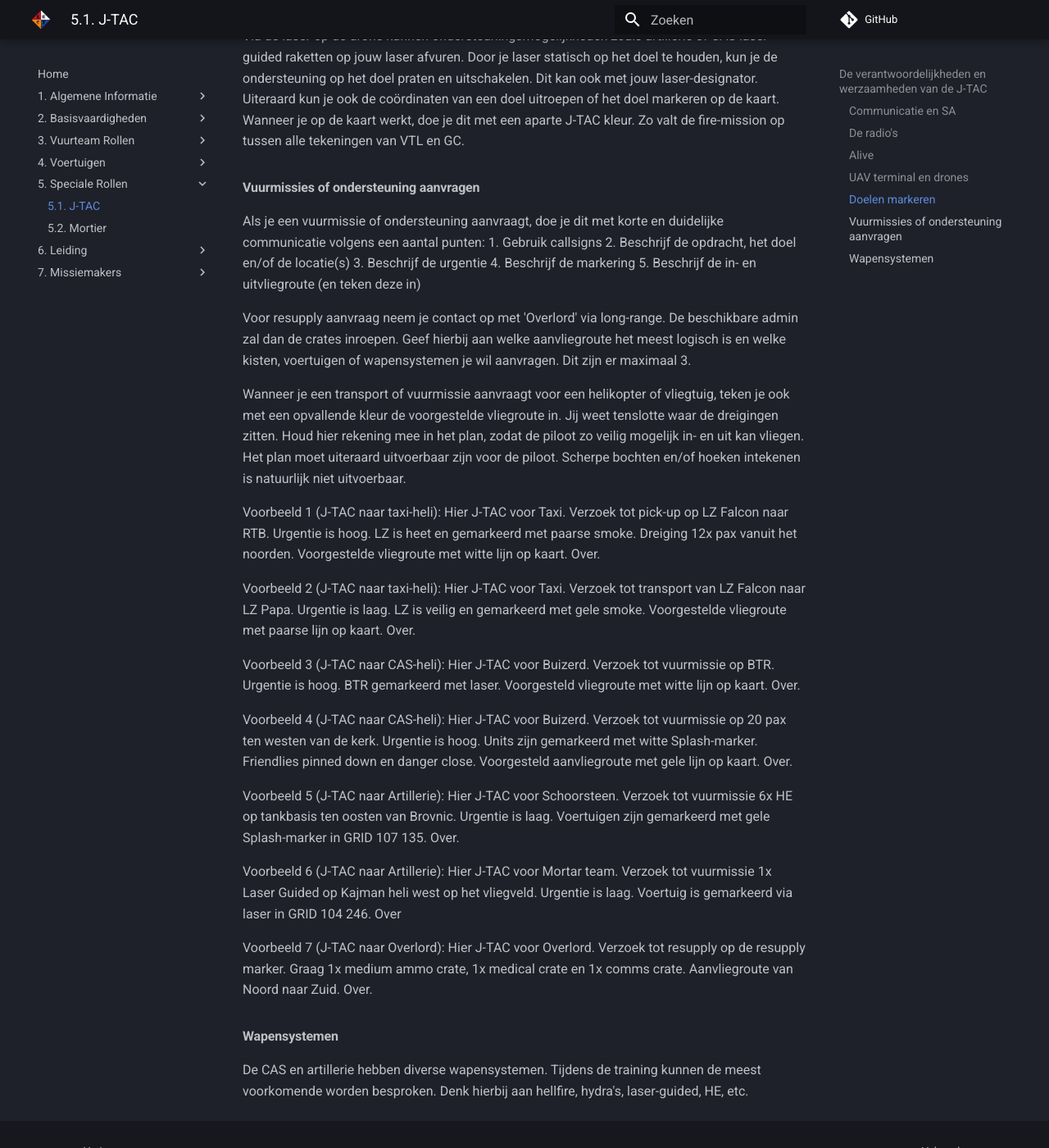
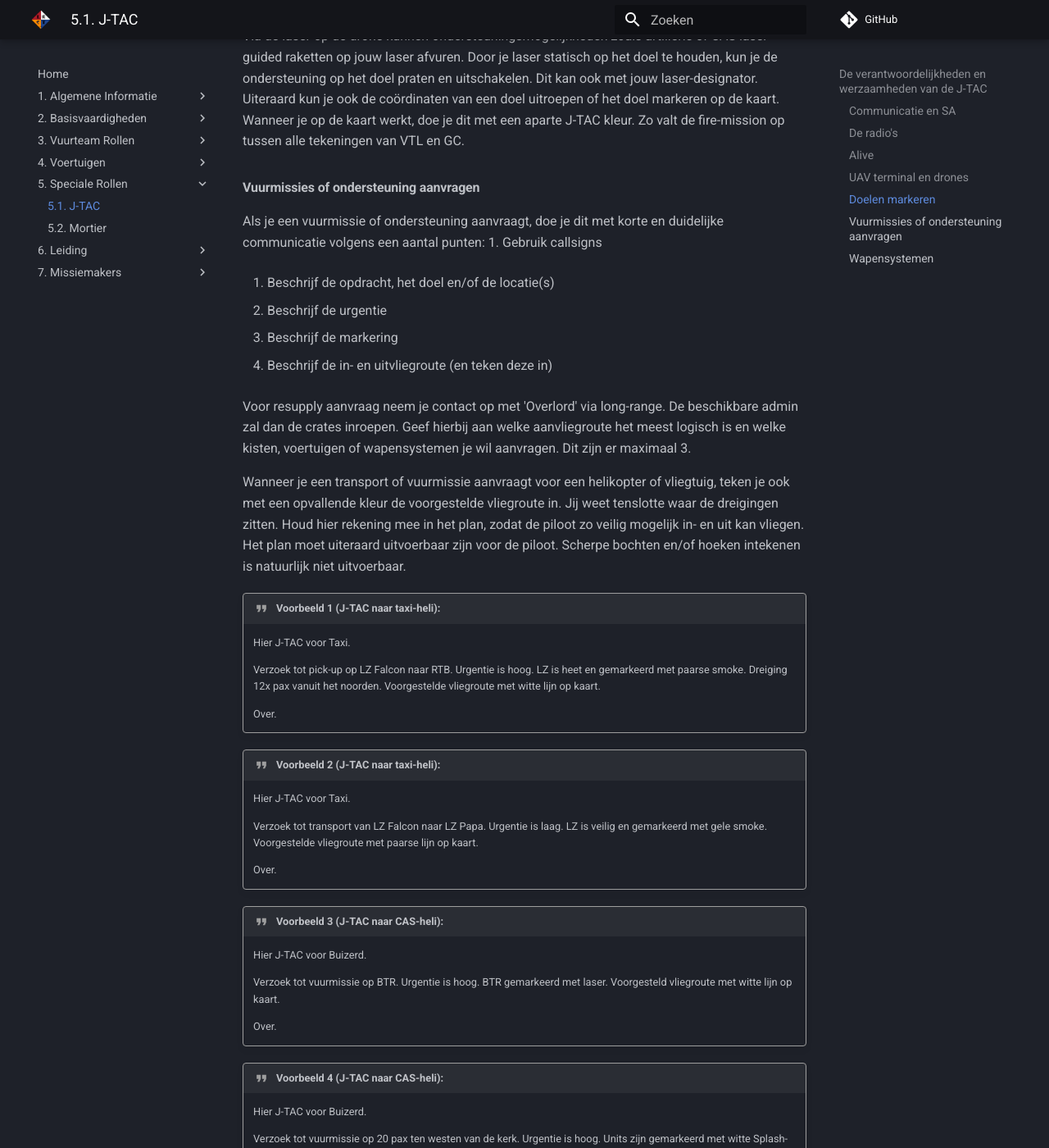
Before and after one commit to Lowlands-Tactical/LT-Wiki, an MkDocs documentation site: the page built from docs/5_speciale_rollen/5_1_j_tag.md, in a window 1280 px wide and 1400 px high, scrolled down 2712 px. Shown: the whole window at 82% size. Built offline with MkDocs 1.6.1 and Material for MkDocs 9.7.7, drawn with Linux system fonts in a browser that asks for light colours; comment, search, counter and statistics services are not loaded; some of the changed lines change nothing that is shown; some of the changed text lies outside the part shown.

Commit message:
Formatting

```diff
--- a/docs/5_speciale_rollen/5_1_j_tag.md
+++ b/docs/5_speciale_rollen/5_1_j_tag.md
@@ -22,23 +22,23 @@ title: 5.1. J-TAC
 
     Vaardigheden:
 
-        - De cursist kan zelfstandig opereren tussen de peletonsgroep en de uitvoerende teams.
+    - De cursist kan zelfstandig opereren tussen de peletonsgroep en de uitvoerende teams.
 
-        - De cursist weet hoe de 3 verschillende radio's tegelijkertijd ingezet kunnen worden.
+    - De cursist weet hoe de 3 verschillende radio's tegelijkertijd ingezet kunnen worden.
 
-        - De cursist is bekend met het gebruik van Alive voor het inroepen van support.
+    - De cursist is bekend met het gebruik van Alive voor het inroepen van support.
 
-        - De cursist is bekend met het gebruik van de UAV terminal.
+    - De cursist is bekend met het gebruik van de UAV terminal.
 
-        - De cursist weet hoe om te gaan met de besturing van de Darter-drone en de Reaper-drone.
+    - De cursist weet hoe om te gaan met de besturing van de Darter-drone en de Reaper-drone.
 
-        - De cursist weet drone-feed en intel te vertalen naar- en in te tekenen op de kaart.
+    - De cursist weet drone-feed en intel te vertalen naar- en in te tekenen op de kaart.
 
-        - De cursist kan speler of Alive support inroepen zoals; artillerie, heli-transport, medevac, CAS of supply drops.
+    - De cursist kan speler of Alive support inroepen zoals; artillerie, heli-transport, medevac, CAS of supply drops.
 
-        - De cursist kan doelen aangeven via laser.
+    - De cursist kan doelen aangeven via laser.
 
-        - De cursist kan in- en uitvlieg routes en LZ's markeren op de kaart en daarbij risico's minimaliseren.
+    - De cursist kan in- en uitvlieg routes en LZ's markeren op de kaart en daarbij risico's minimaliseren.
 
 ## De verantwoordelijkheden en werzaamheden van de J-TAC
 De J-TAC (Joint Terminal Attack Controller) is de specialist in communicatie, dronebesturing en het inroepen van allerlei soorten ondersteuning. De J-TAC opereert vanuit de peletonsgroep (bij de groepscommandant), maar kan ook met een team worden meegestuurd. De J-TAC staat in contact met alle ondersteuningsgroepen en roept dit in op aangeven van de groepscommandant, waardoor de groepscommandant wordt ontlast en zich kan focussenn op het plan. Daarnaast kan de J-TAC met beschikbare drones intel verzamelen en dit via radio of kaart communiceren naar de teams.
@@ -48,7 +48,7 @@ Het is van zeer groot belang dat de J-TAC uitgebreide communicatieskills heeft e
 Daarnaast moet de J-TAC beschikken over een goede situational awareness. Het is belangrijk dat je goed weet waar alle troepen zich bevinden en hoe het terrein hierin meespeelt. Zo kun je de support units zo goed mogelijk begeleiden en de taken effectief laten uitvoeren.
 
 ### De radio's
-De J-TAC maakt gebruik van 3 radio's; de short-range, long-range en een extra long-range. Elke radio wordt voor een andere functie gebruikt. Door rrn extra long-range kan je als J-TAC met ondersteuningsmogelijkheden communiceren, zonder de vuurteamleiders en groepscommandant te storen.
+De J-TAC maakt gebruik van 3 radio's; de short-range, long-range en een extra long-range. Elke radio wordt voor een andere functie gebruikt. Door een extra long-range kan je als J-TAC met ondersteuningsmogelijkheden communiceren, zonder de vuurteamleiders en groepscommandant te storen.
 
 | Radio           | Soort       | Default-key           | Functie                                                                              |
 |-----------------|-------------|-----------------------|--------------------------------------------------------------------------------------|
@@ -87,35 +87,67 @@ Uiteraard kun je ook de coördinaten van een doel uitroepen of het doel markeren
 ### Vuurmissies of ondersteuning aanvragen
 Als je een vuurmissie of ondersteuning aanvraagt, doe je dit met korte en duidelijke communicatie volgens een aantal punten:
 1.  Gebruik callsigns
+
 2.  Beschrijf de opdracht, het doel en/of de locatie(s)
+
 3.  Beschrijf de urgentie
+
 4.  Beschrijf de markering
+
 5.  Beschrijf de in- en uitvliegroute (en teken deze in)
 
 Voor resupply aanvraag neem je contact op met 'Overlord' via long-range. De beschikbare admin zal dan de crates inroepen. Geef hierbij aan welke aanvliegroute het meest logisch is en welke kisten, voertuigen of wapensystemen je wil aanvragen. Dit zijn er maximaal 3.
 
 Wanneer je een transport of vuurmissie aanvraagt voor een helikopter of vliegtuig, teken je ook met een opvallende kleur de voorgestelde vliegroute in. Jij weet tenslotte waar de dreigingen zitten. Houd hier rekening mee in het plan, zodat de piloot zo veilig mogelijk in- en uit kan vliegen. Het plan moet uiteraard uitvoerbaar zijn voor de piloot. Scherpe bochten en/of hoeken intekenen is natuurlijk niet uitvoerbaar.
 
-Voorbeeld 1 (J-TAC naar taxi-heli):
-Hier J-TAC voor Taxi. Verzoek tot pick-up op LZ Falcon naar RTB. Urgentie is hoog. LZ is heet en gemarkeerd met paarse smoke. Dreiging 12x pax vanuit het noorden. Voorgestelde vliegroute met witte lijn op kaart. Over.
+!!! quote "Voorbeeld 1 (J-TAC naar taxi-heli):"
+    Hier J-TAC voor Taxi.
 
-Voorbeeld 2 (J-TAC naar taxi-heli):
-Hier J-TAC voor Taxi. Verzoek tot transport van LZ Falcon naar LZ Papa. Urgentie is laag. LZ is veilig en gemarkeerd met gele smoke. Voorgestelde vliegroute met paarse lijn op kaart. Over.
+    Verzoek tot pick-up op LZ Falcon naar RTB. Urgentie is hoog. LZ is heet en gemarkeerd met paarse smoke. Dreiging 12x pax vanuit het noorden. Voorgestelde vliegroute met witte lijn op kaart.
 
-Voorbeeld 3 (J-TAC naar CAS-heli):
-Hier J-TAC voor Buizerd. Verzoek tot vuurmissie op BTR. Urgentie is hoog. BTR gemarkeerd met laser. Voorgesteld vliegroute met witte lijn op kaart. Over.
+    Over.
 
-Voorbeeld 4 (J-TAC naar CAS-heli):
-Hier J-TAC voor Buizerd. Verzoek tot vuurmissie op 20 pax ten westen van de kerk. Urgentie is hoog. Units zijn gemarkeerd met witte Splash-marker. Friendlies pinned down en danger close. Voorgesteld aanvliegroute met gele lijn op kaart. Over.
+!!! quote "Voorbeeld 2 (J-TAC naar taxi-heli):"
+    Hier J-TAC voor Taxi.
 
-Voorbeeld 5 (J-TAC naar Artillerie):
-Hier J-TAC voor Schoorsteen. Verzoek tot vuurmissie 6x HE op tankbasis ten oosten van Brovnic. Urgentie is laag. Voertuigen zijn gemarkeerd met gele Splash-marker in GRID 107 135. Over.
+    Verzoek tot transport van LZ Falcon naar LZ Papa. Urgentie is laag. LZ is veilig en gemarkeerd met gele smoke. Voorgestelde vliegroute met paarse lijn op kaart.
 
-Voorbeeld 6 (J-TAC naar Artillerie):
-Hier J-TAC voor Mortar team. Verzoek tot vuurmissie 1x Laser Guided op Kajman heli west op het vliegveld. Urgentie is laag. Voertuig is gemarkeerd via laser in GRID 104 246. Over
+    Over.
 
-Voorbeeld 7 (J-TAC naar Overlord):
-Hier J-TAC voor Overlord. Verzoek tot resupply op de resupply marker. Graag 1x medium ammo crate, 1x medical crate en 1x comms crate. Aanvliegroute van Noord naar Zuid. Over.
+!!! quote "Voorbeeld 3 (J-TAC naar CAS-heli):"
+    Hier J-TAC voor Buizerd.
+
+    Verzoek tot vuurmissie op BTR. Urgentie is hoog. BTR gemarkeerd met laser. Voorgesteld vliegroute met witte lijn op kaart.
+
+    Over.
+
+!!! quote "Voorbeeld 4 (J-TAC naar CAS-heli):"
+    Hier J-TAC voor Buizerd.
+
+    Verzoek tot vuurmissie op 20 pax ten westen van de kerk. Urgentie is hoog. Units zijn gemarkeerd met witte Splash-marker. Friendlies pinned down en danger close. Voorgesteld aanvliegroute met gele lijn op kaart.
+
+    Over.
+
+!!! quote "Voorbeeld 5 (J-TAC naar Artillerie):"
+    Hier J-TAC voor Schoorsteen.
+
+    Verzoek tot vuurmissie 6x HE op tankbasis ten oosten van Brovnic. Urgentie is laag. Voertuigen zijn gemarkeerd met gele Splash-marker in GRID 107 135.
+
+    Over.
+
+!!! quote "Voorbeeld 6 (J-TAC naar Artillerie):"
+    Hier J-TAC voor Mortar team.
+
+    Verzoek tot vuurmissie 1x Laser Guided op Kajman heli west op het vliegveld. Urgentie is laag. Voertuig is gemarkeerd via laser in GRID 104 246.
+
+    Over
+
+!!! quote "Voorbeeld 7 (J-TAC naar Overlord):"
+    Hier J-TAC voor Overlord.
+
+    Verzoek tot resupply op de resupply marker. Graag 1x medium ammo crate, 1x medical crate en 1x comms crate. Aanvliegroute van Noord naar Zuid.
+
+    Over.
 
 ### Wapensystemen
 De CAS en artillerie hebben diverse wapensystemen. Tijdens de training kunnen de meest voorkomende worden besproken. Denk hierbij aan hellfire, hydra's, laser-guided, HE, etc.
```
